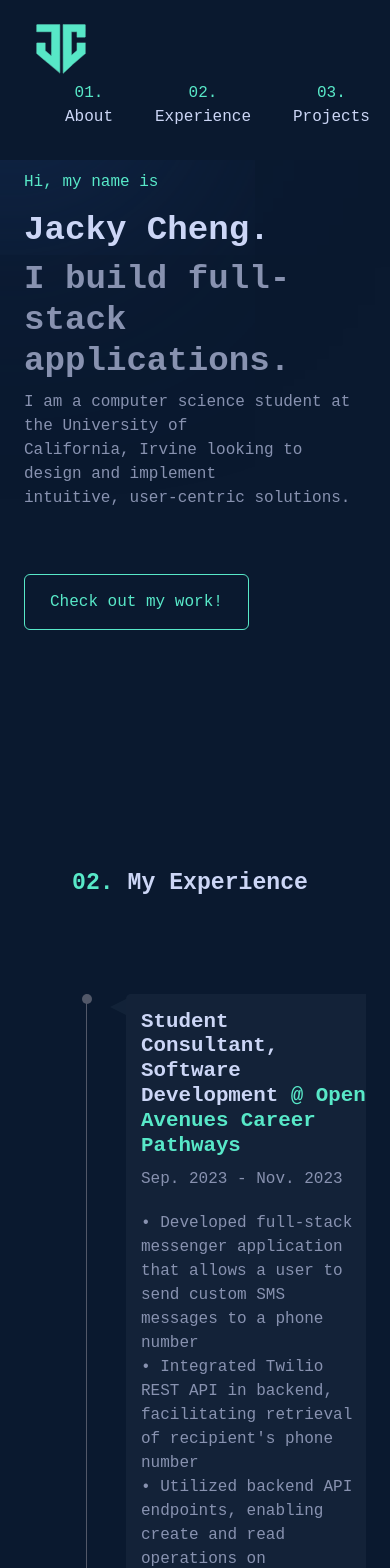
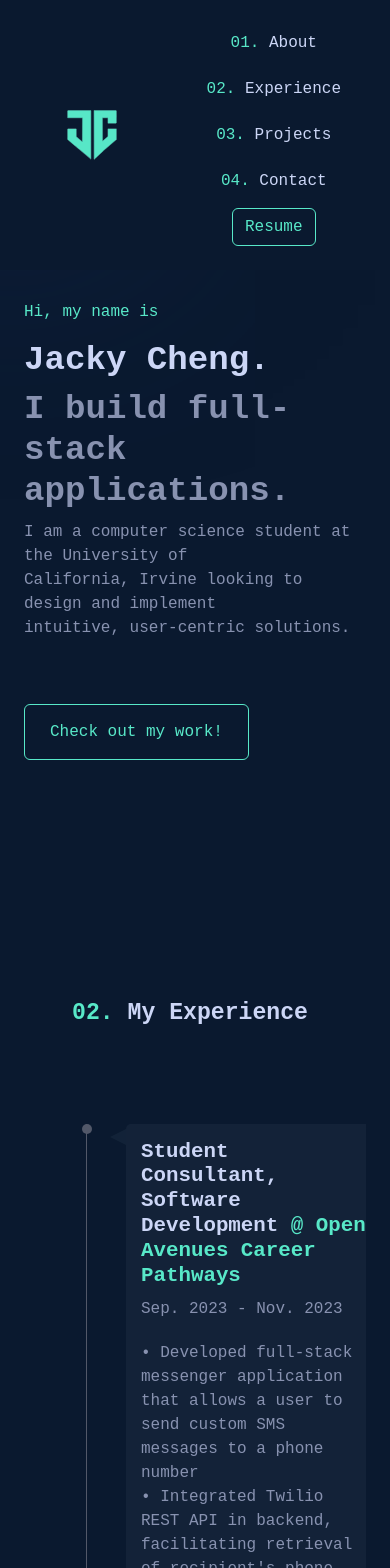
Before and after one commit to jacheng1/custom-website, a React (Vite) app in the folder frontend/: page / in a window 390 px wide. Shown: the top 1568 px of the page. Built offline with nearby package versions, Linux system fonts and the light colour scheme.

Commit message:
Fix navbar for mobile viewport.

```diff
--- a/frontend/src/custom.scss
+++ b/frontend/src/custom.scss
@@ -291,48 +291,6 @@ body {
     border-color: transparent rgb(100 116 139 / 10%);
 }
 
-@media (max-width: 900px) {
-    #timeline ul li .box {
-        width: 350px;
-    }
-
-    #timeline ul li:nth-child(even) .box:before {
-        left: -16px;
-        border-width: 8px 16px 8px 0px;
-        border-color: transparent rgb(100 116 139 / 10%);
-    }
-
-    #timeline ul li:nth-child(odd) .box {
-        left: 40px;
-    }
-
-    #timeline ul li:nth-child(even) .box {
-        left: -390px;
-    }
-}
-
-@media (max-width: 760px) {
-    #timeline ul li {
-        margin-left: 30px;
-        height: 650px;
-    }
-
-    #timeline ul li .box {
-        width: calc(100vw - 90px);
-        padding-right: 60px;
-    }
-
-    #timeline ul li:nth-child(even) .box {
-        left: 40px;
-    }
-
-    #timeline ul li:nth-child(even) .box {
-        left: 40px;
-        border-width: 8px 16px 8px 0px;
-        border-color: transparent rgb(100 116 139 / 10%);
-    }
-}
-
 #projects {
     overflow: hidden;
 }
@@ -411,9 +369,47 @@ body {
     z-index: 100;
 }
 
+@media (max-width: 900px) {
+    #timeline ul li .box {
+        width: 350px;
+    }
+
+    #timeline ul li:nth-child(even) .box:before {
+        left: -16px;
+        border-width: 8px 16px 8px 0px;
+        border-color: transparent rgb(100 116 139 / 10%);
+    }
+
+    #timeline ul li:nth-child(odd) .box {
+        left: 40px;
+    }
+
+    #timeline ul li:nth-child(even) .box {
+        left: -390px;
+    }
+}
+
 @media (max-width: 760px) {
     .vertical-line {
         display: none;
+    }
+
+    .navbar {
+        justify-content: center;
+    }
+
+    .logo {
+        margin: 0 auto;
+    }
+
+    .navbar .d-flex {
+        flex-direction: column;
+        align-items: flex-start;
+        gap: 0.5rem;
+    }
+
+    .navbar .btn {
+        width: auto;
     }
 
     .fs-4 {
@@ -421,7 +417,7 @@ body {
     }
 
     .intro-text {
-        padding-top: 50px;
+        padding-top: 180px;
     }
 
     .horizontal-line {
@@ -430,6 +426,26 @@ body {
 
     .horizontal-line-contact {
         display: none;
+    }
+
+    #timeline ul li {
+        margin-left: 30px;
+        height: 750px;
+    }
+
+    #timeline ul li .box {
+        width: calc(100vw - 90px);
+        padding-right: 60px;
+    }
+
+    #timeline ul li:nth-child(even) .box {
+        left: 40px;
+    }
+
+    #timeline ul li:nth-child(even) .box {
+        left: 40px;
+        border-width: 8px 16px 8px 0px;
+        border-color: transparent rgb(100 116 139 / 10%);
     }
 
     #projects ul li img {
@@ -443,7 +459,7 @@ body {
     }
 
     #projects ul li .projects-description-box {
-        bottom: -50px;
+        bottom: 100px;
         right: 450px;
         padding: 35px;
         background-color: rgb(15 35 65 / 95%);
```
